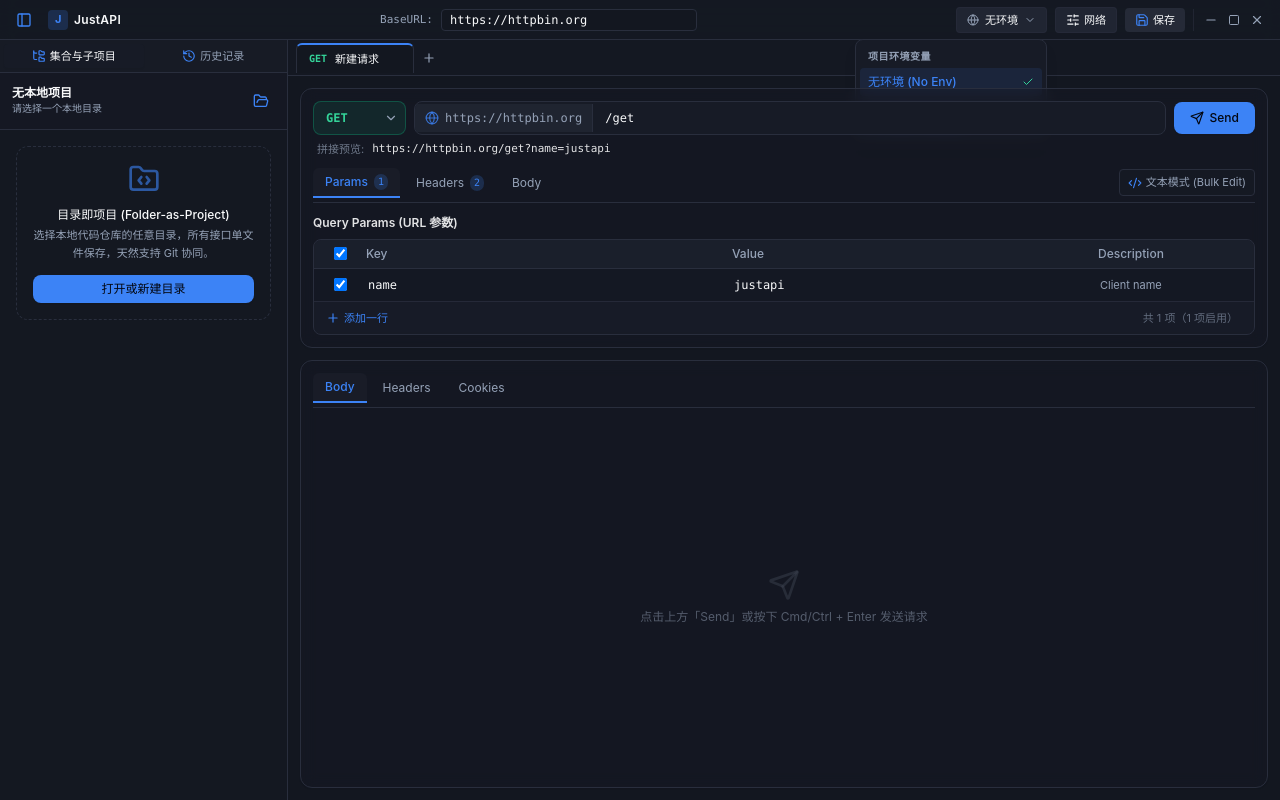
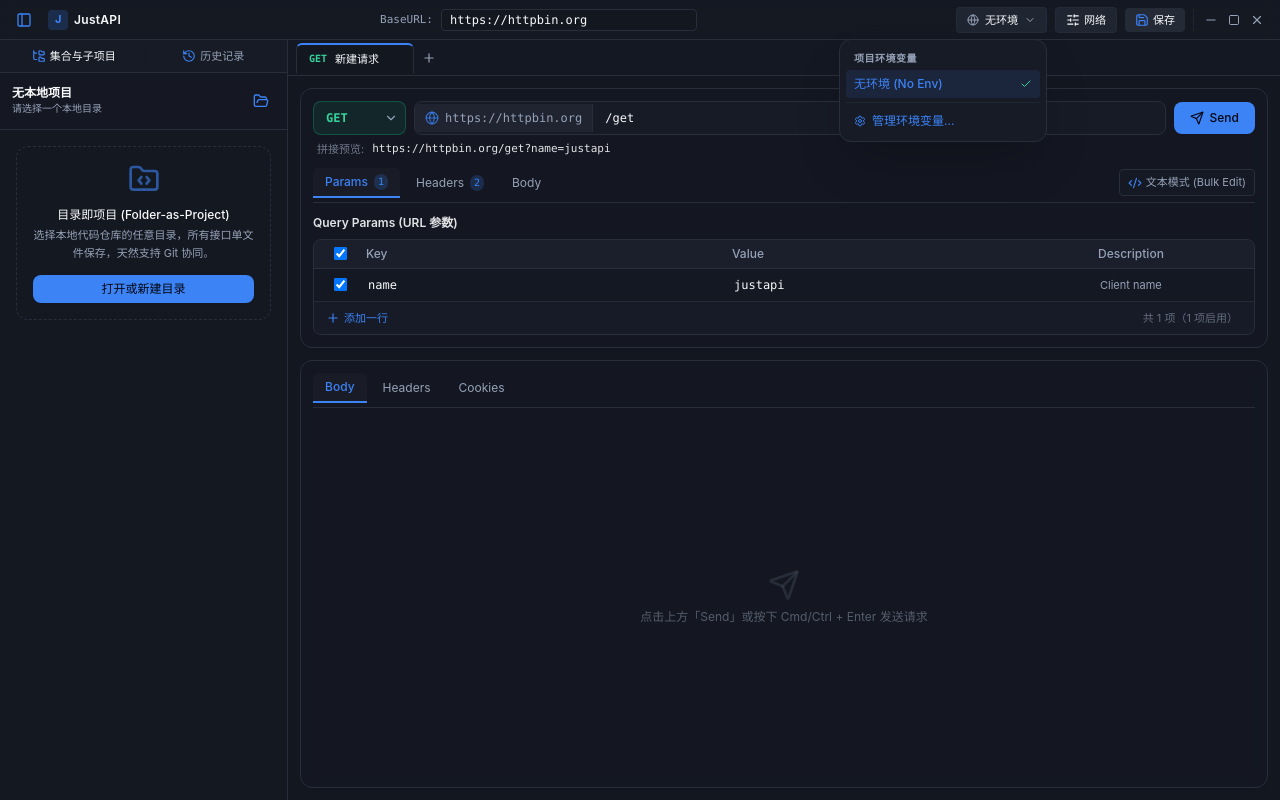
Before and after one commit to Cloak520/JustAPI, a Vue app: page / in a window 1280 px wide. Both pictures are taken after a click on the button "无环境". Built offline with nearby package versions, Linux system fonts and the light colour scheme.

Commit message:
fix: resolve z-index stacking context issue on environment dropdown

```diff
--- a/src/App.vue
+++ b/src/App.vue
@@ -1,7 +1,7 @@
 <template>
   <div class="flex flex-col h-screen w-screen bg-background text-foreground select-none overflow-hidden">
     <!-- 顶部导航栏 / 窗口控制区 (支持 macOS 原生拖拽移动) -->
-    <header class="flex items-center justify-between px-3 h-10 border-b border-border bg-card/60 backdrop-blur shrink-0" data-tauri-drag-region>
+    <header class="relative z-30 flex items-center justify-between px-3 h-10 border-b border-border bg-card/60 backdrop-blur shrink-0" data-tauri-drag-region>
       <div class="flex items-center space-x-2">
         <!-- 侧边栏折叠切换按钮 (Cmd/Ctrl + \) -->
         <button
@@ -37,7 +37,7 @@
       <!-- 右侧：环境变量快速切换 + 保存当前接口与快捷动作 -->
       <div class="flex items-center space-x-2 text-xs">
         <!-- 环境变量下拉切换器 -->
-        <div class="relative">
+        <div ref="envDropdownRef" class="relative">
           <button
             @click="showEnvDropdown = !showEnvDropdown"
             class="flex items-center space-x-1.5 px-2.5 py-1 rounded bg-muted/80 hover:bg-muted text-foreground text-[11px] font-medium transition border border-border/60"
@@ -51,12 +51,7 @@
           <!-- 环境下拉面板 -->
           <div
             v-if="showEnvDropdown"
-            class="fixed inset-0 z-40"
-            @click="showEnvDropdown = false"
-          />
-          <div
-            v-if="showEnvDropdown"
-            class="absolute right-0 top-full mt-1.5 w-48 rounded-lg border border-border bg-popover p-1 shadow-lg z-50 text-xs animate-in fade-in zoom-in-95"
+            class="absolute right-0 top-full mt-1.5 w-52 rounded-xl border border-border bg-card p-1.5 shadow-2xl z-50 text-xs animate-in fade-in zoom-in-95"
             @click.stop
           >
             <div class="px-2 py-1 text-[10px] font-semibold text-muted-foreground uppercase tracking-wider">
@@ -183,7 +178,7 @@
 <script setup lang="ts">
 import { ref, watch } from 'vue'
 import { PanelLeft, Save, Globe, ChevronDown, Check, Settings, SlidersHorizontal, Minus, Square, X } from 'lucide-vue-next'
-import { onKeyStroke } from '@vueuse/core'
+import { onKeyStroke, onClickOutside } from '@vueuse/core'
 import { getCurrentWindow } from '@tauri-apps/api/window'
 import { useRequestStore } from '@/stores/requestStore'
 import { useProjectStore } from '@/stores/projectStore'
@@ -203,9 +198,14 @@ const tabStore = useTabStore()
 
 const isMac = ref(typeof navigator !== 'undefined' && /macintosh|mac os x/i.test(navigator.userAgent))
 const sidebarVisible = ref(true)
+const envDropdownRef = ref<HTMLElement | null>(null)
 const showEnvDropdown = ref(false)
 const showEnvModal = ref(false)
 const showNetworkModal = ref(false)
+
+onClickOutside(envDropdownRef, () => {
+  showEnvDropdown.value = false
+})
 
 async function minimizeWindow() {
   try {
```
Also changed, not shown: 1 other file (tests, documents, lock files or other folders).
